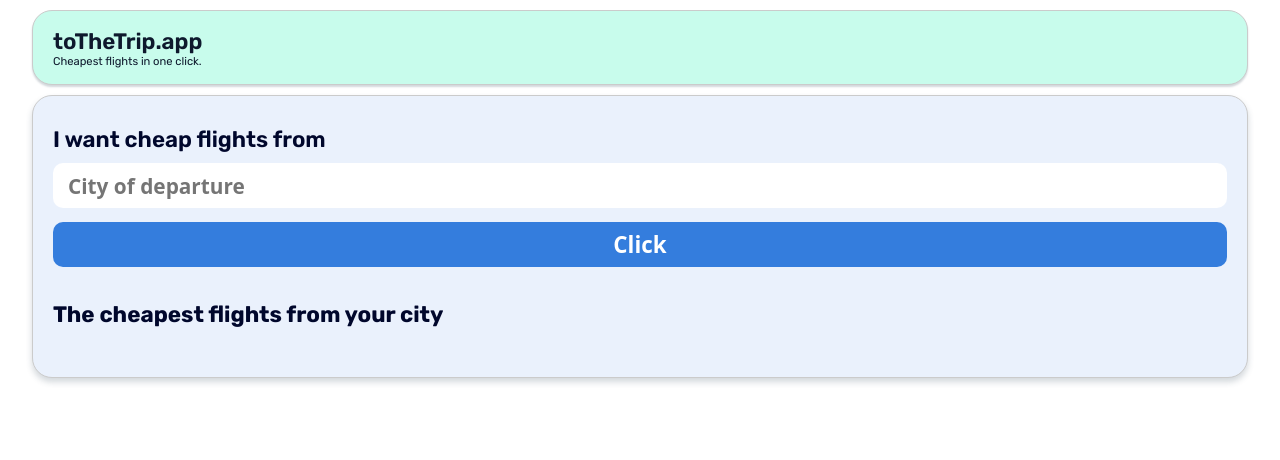
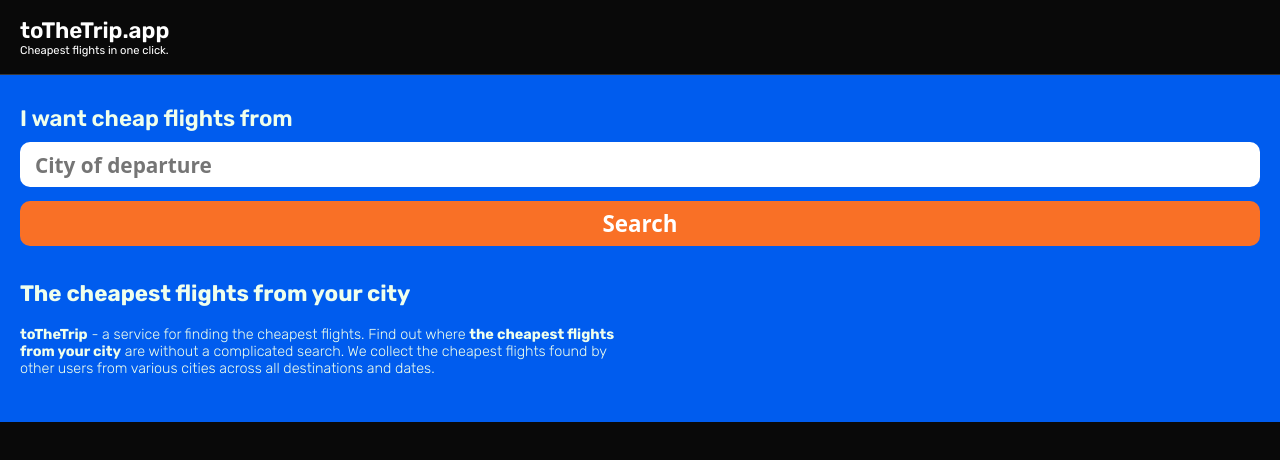
Before and after one commit to aemorozov/toTheTrip_web, a Next.js app: page / in a window 1280 px wide. Shown: the top 460 px of the page. Built offline with nearby package versions, Linux system fonts and the light colour scheme; no server answers.

Commit message:
update styles, fix bugs

```diff
--- a/src/app/flights/from/[city]/TopFlights.module.css
+++ b/src/app/flights/from/[city]/TopFlights.module.css
@@ -1,4 +1,3 @@
 .flight {
-  width: 95%;
-  margin: 20px auto;
+  width: 100%;
 }
--- a/src/app/flights/from/[city]/page.module.css
+++ b/src/app/flights/from/[city]/page.module.css
@@ -1,4 +1,3 @@
 .mainBlock {
-  width: 95%;
-  margin: 0 auto;
+  padding: 20px;
 }
--- a/src/app/globals.css
+++ b/src/app/globals.css
@@ -1,11 +1,11 @@
 :root {
-  --bg-main: #ffffff;
-  --bg-accent: #eaf1fc;
-  --color-primary: #00072c;
-  --color-secondary: #0e192d;
+  --bg-main: #090909;
+  --bg-accent: #005cee;
+  --color-primary: #efffec;
+  --color-secondary: #ffffff;
   --input-text: #101630;
-  --btn-bg: #347ddd;
-  --btn-text: #ffffff;
+  --btn-bg: #f97026;
+  --btn-text: #fff;
   --btn-hover: #268eca;
   --nav-bg: #c8fcec;
 }
@@ -29,6 +29,10 @@
 
 * {
   box-sizing: border-box;
+}
+
+h1 {
+  font-size: 1.6em;
 }
 
 /* Features Block */
@@ -188,18 +192,11 @@
   }
 
   .menu {
-    width: 94%;
     height: 60px;
     max-width: 1240px;
     margin: 0 auto;
     display: flex;
     align-items: center;
-    border-radius: 30px;
-    -webkit-box-shadow: 0px 2px 8px -2px rgba(34, 60, 80, 0.2);
-    -moz-box-shadow: 0px 2px 8px -2px rgba(34, 60, 80, 0.2);
-    box-shadow: 0px 2px 8px -2px rgba(34, 60, 80, 0.2);
-    margin-top: 10px;
-    background-color: beige;
   }
 
   .menuItems {
--- a/src/components/HeroBlock/HeroBlock.module.css
+++ b/src/components/HeroBlock/HeroBlock.module.css
@@ -1,18 +1,12 @@
 .heroBlock {
-  width: 95%;
-  margin: 10px auto 5px auto;
+  width: 100%;
   flex-direction: column;
   gap: 10px;
   padding: 30px 20px;
   display: flex;
   justify-content: center;
   color: var(--color-primary);
-  border-radius: 20px;
   background: var(--bg-accent);
-  border: 1px solid #cbcbcb;
-  -webkit-box-shadow: 0px 4px 6px 0px rgba(34, 60, 80, 0.2);
-  -moz-box-shadow: 0px 4px 6px 0px rgba(34, 60, 80, 0.2);
-  box-shadow: rgba(34, 60, 80, 0.2) 0px 4px 6px;
 }
 
 .heroLabel {
--- a/src/components/HeroBlock/HeroBlock.tsx
+++ b/src/components/HeroBlock/HeroBlock.tsx
@@ -20,61 +20,108 @@
 
 export function HeroBlock() {
   const router = useRouter();
+  const [city, setCity] = useState("");
+  const lockedByUser = useRef(false);
 
-  const [city, setCity] = useState<string>("");
-  const lockedByUser = useRef<boolean>(false);
+  const safeSetCity = (value?: string) => {
+    if (!value?.trim()) return;
+    if (lockedByUser.current) return;
 
-  const resolveCityAndRedirect = async () => {
-    if (!city.trim()) return;
+    setCity(value);
+    localStorage.setItem("departure_city", value);
+  };
 
+  // 🔎 Запрос в places2 для нормализации
+  const resolveViaPlaces = async (term: string): Promise<string | null> => {
+    try {
       const controller = new AbortController();
       const timeout = setTimeout(() => controller.abort(), 1000);
 
-    try {
       const res = await fetch(
-        `/api/places?term=${encodeURIComponent(city)}&locale=en`,
+        `/api/places?term=${encodeURIComponent(term)}&locale=en`,
         { signal: controller.signal },
       );
 
       clearTimeout(timeout);
 
-      if (!res.ok) throw new Error();
+      if (!res.ok) return null;
 
       const data: Place[] = await res.json();
 
-      if (!Array.isArray(data) || data.length === 0) {
+      if (!Array.isArray(data) || data.length === 0) return null;
+
+      // приоритет — city
+      const cityMatch = data.find((p) => p.type === "city");
+      if (cityMatch?.name) return cityMatch.name;
+
+      // fallback — airport
+      const airportMatch = data.find(
+        (p) => p.type === "airport" && p.city_name,
+      );
+      if (airportMatch?.city_name) return airportMatch.city_name;
+
+      return null;
+    } catch {
+      return null;
+    }
+  };
+
+  // 🚀 Поиск и редирект
+  const handleSearch = async () => {
+    if (!city.trim()) return;
+
+    const normalized = await resolveViaPlaces(city);
+
+    if (!normalized) {
       router.push("/404");
       return;
     }
 
-      const foundCity =
-        data.find((p) => p.type === "city") ||
-        data.find((p) => p.type === "airport" && p.city_name);
+    const slug = slugify(normalized);
+    router.push(`/flights/from/${slug}`);
+  };
 
-      const finalName =
-        foundCity?.type === "airport" ? foundCity.city_name : foundCity?.name;
+  // 🌍 Автоопределение при загрузке
+  useEffect(() => {
+    const cached = localStorage.getItem("departure_city");
 
-      if (!finalName) {
-        router.push("/404");
+    if (cached) {
+      setCity(cached);
       return;
     }
 
-      const slug = slugify(finalName);
-      router.push(`/flights/from/${slug}`);
+    const detectCity = async () => {
+      try {
+        const res = await fetch("/api/geo");
+        const data = await res.json();
+
+        if (data?.city) {
+          const normalized = await resolveViaPlaces(data.city);
+          if (normalized) {
+            safeSetCity(normalized);
+            return;
+          }
+        }
+
+        // fallback по стране
+        if (data?.country) {
+          const normalized = await resolveViaPlaces(data.country);
+          if (normalized) {
+            safeSetCity(normalized);
+          }
+        }
       } catch {
-      router.push("/404");
+        // можно добавить fallback город
       }
     };
 
-  useEffect(() => {
-    const cached = localStorage.getItem("departure_city");
-    if (cached) setCity(cached);
+    detectCity();
   }, []);
 
   return (
     <section className={styles.heroBlock}>
       <div className={styles.heroForm}>
-        <label htmlFor="city" className={styles.heroLabel}>
+        <label htmlFor="cityInput" className={styles.heroLabel}>
           I want cheap flights from
         </label>
 
@@ -91,21 +138,26 @@
           }}
           onKeyDown={(e) => {
             if (e.key === "Enter") {
-              resolveCityAndRedirect();
+              handleSearch();
             }
           }}
         />
 
-        <button
-          className={styles.searchButton}
-          onClick={resolveCityAndRedirect}
-        >
-          Click
+        <button className={styles.searchButton} onClick={handleSearch}>
+          Search
         </button>
       </div>
 
       <div className={styles.leftBlock}>
         <h1>The cheapest flights from your city</h1>
+        <p className={styles.heroDescription}>
+          {" "}
+          <strong>toTheTrip</strong> - a service for finding the cheapest
+          flights. Find out where{" "}
+          <strong>the cheapest flights from your city</strong> are without a
+          complicated search. We collect the cheapest flights found by other
+          users from various cities across all destinations and dates.{" "}
+        </p>
       </div>
     </section>
   );
--- a/src/components/Navigation/Navigation.module.css
+++ b/src/components/Navigation/Navigation.module.css
@@ -1,19 +1,12 @@
 .navigation {
-  box-sizing: border-box;
-  background-color: var(--nav-bg);
-  width: 95%;
+  width: 100%;
   height: 75px;
-  margin: 10px auto;
-  border-radius: 20px;
   display: flex;
   flex-direction: row;
   align-items: center;
   justify-content: start;
   padding: 0 0 0 20px;
-  border: 1px solid #cbcbcb;
-  -webkit-box-shadow: 0px 2px 2px 0px rgba(34, 60, 80, 0.2);
-  -moz-box-shadow: 0px 2px 2px 0px rgba(34, 60, 80, 0.2);
-  box-shadow: rgba(34, 60, 80, 0.2) 0px 2px 2px;
+  border-bottom: 1px solid #383838;
 }
 
 .logoText {
```
Lines whose indentation alone changed are shown as unchanged.
